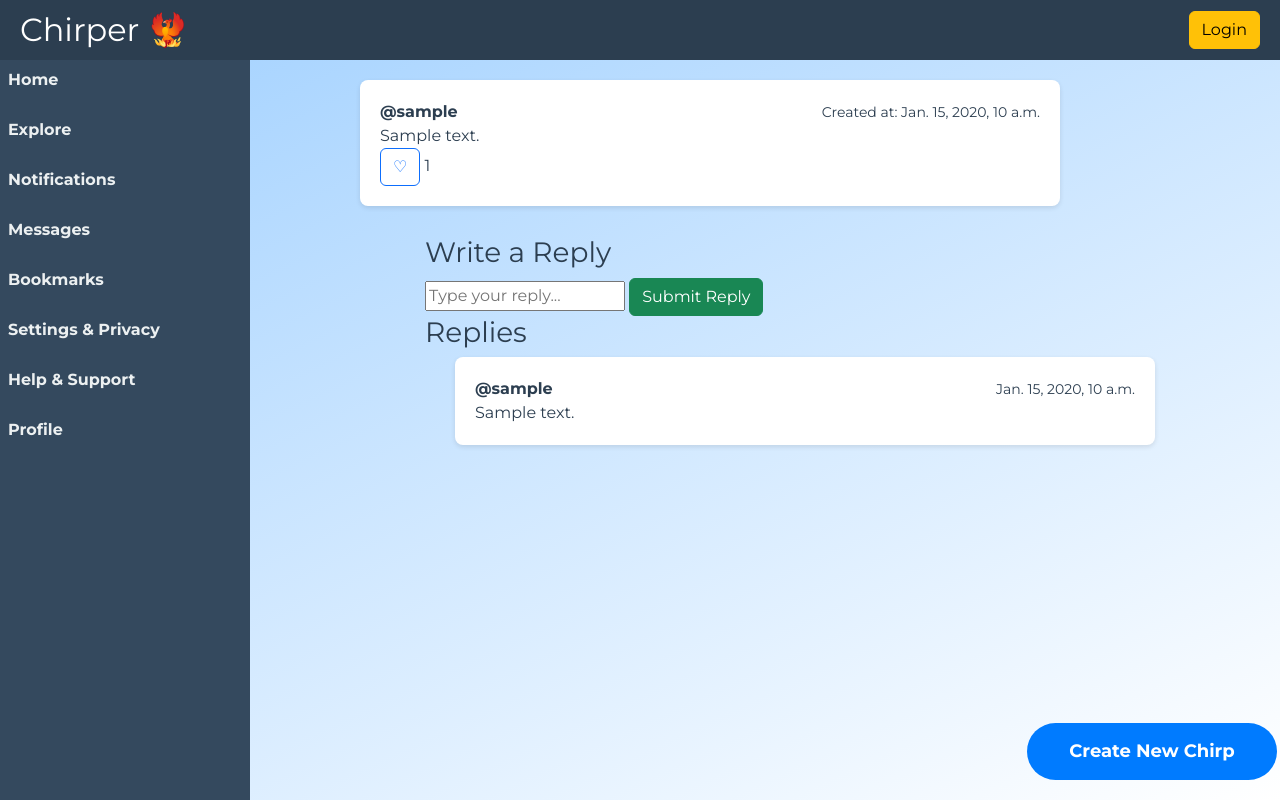
After one commit to andrewfynaardt/chirper, a Django app: page /chirper/chirper/1/replies/ in a window 1280 px wide. The commit adds this page. Run offline with Django 5.2, Linux system fonts and the light colour scheme; tables that the repository leaves empty hold one stand-in row (values such as "Sample post"); some libraries are stand-ins or nearby versions.

Commit message:
Last Changes

```diff
--- a/chirper/models.py
+++ b/chirper/models.py
@@ -79,6 +79,12 @@ class Reply(models.Model):
     content = models.TextField(max_length=280)
     created_at = models.DateTimeField(auto_now_add=True)
 
+    likes = models.ManyToManyField(User, related_name="liked_reply_chirps", blank=True)
+
+    # Function that returns the total number of likes
+    def total_reply_likes(self):
+        return self.likes.count()
+
     def __str__(self):
         return f"Reply by {self.user.user_name} to Chirp {self.chirp.id}"
 
--- a/chirper/templates/base.html
+++ b/chirper/templates/base.html
@@ -165,6 +165,39 @@
             cursor: pointer;
             transition: all 0.3s ease-in-out;
         }
+
+        /* Ensures the Parent Chirp and Replies are Stacked Correctly */
+        .reply-container {
+            display: flex;
+            flex-direction: column;
+            align-items: center;
+            gap: 20px;
+            width: 100%;
+            max-width: 800px;
+            margin: auto;
+        }
+
+        /* Styles the Parent Chirp */
+        .parent-chirp {
+            width: 100%;
+            max-width: 700px;
+        }
+
+        /* Styles the Reply Section */
+        .reply-section {
+            display: flex;
+            flex-direction: column;
+            width: 100%;
+            max-width: 700px;
+        }
+
+        /* Styles Each Individual Reply */
+        .reply-card {
+            width: 100%;
+            max-width: 700px;
+            margin-left: 30px;
+            /* Indents replies slightly */
+        }
     </style>
 </head>
 
--- /dev/null
+++ b/chirper/templates/replies.html
@@ -0,0 +1,66 @@
+{% extends "base.html" %}
+
+{% block content %}
+<div class="reply-container">
+    <!-- Parent Chirp -->
+    <div class="chirp-card parent-chirp">
+        <div class="row card-header">
+            <div class="col text-start">
+                <strong>@{{ chirp.user_id.username }}</strong>
+            </div>
+            <div class="col text-end">
+                <small>Created at: {{ chirp.created_time }}</small>
+            </div>
+        </div>
+        <div class="card-body">
+            <p class="card-text">{{ chirp.chirp_body }}</p>
+        </div>
+        <div class="row card-footer align-items-center">
+            <div class="col text-start">
+                <button class="btn like-btn-toggle
+                {% if request.user in chirp.likes.all %}btn-primary{% else %}btn-outline-primary{% endif %}"
+                    hx-post="{% url 'like_chirp' chirp.id %}" hx-trigger="click" hx-target="#like-count-{{ chirp.id }}"
+                    hx-swap="innerHTML" hx-headers='{"X-CSRFToken": "{{ csrf_token }}"}' data-chirp-id="{{ chirp.id }}">
+                    {% if request.user in chirp.likes.all %} ❤️ {% else %} ♡ {% endif %}
+                </button>
+                <span id="like-count-{{ chirp.id }}">{{ chirp.total_likes }}</span>
+            </div>
+        </div>
+    </div>
+
+    <!-- Reply Section -->
+    <div class="reply-section">
+        <!-- Reply Input Form -->
+        <div class="reply-form">
+            <h3>Write a Reply</h3>
+            <form method="POST" action="{% url 'reply_to_chirp' chirp.id %}">
+                {% csrf_token %}
+                <input type="text" name="content" placeholder="Type your reply..." required>
+                <button type="submit" class="btn btn-success">Submit Reply</button>
+            </form>
+        </div>
+
+        <!-- Replies List -->
+        <h3>Replies</h3>
+        {% for reply in chirp.replies.all %}
+        <div class="chirp-card reply-card">
+            <div class="row card-header">
+                <div class="col text-start">
+                    <strong>@{{ reply.user.username }}</strong>
+                </div>
+                <div class="col text-end">
+                    <small>{{ reply.created_at }}</small>
+                </div>
+            </div>
+            <div class="card-body">
+                <p class="card-text">{{ reply.content }}</p>
+            </div>
+
+        </div>
+        {% empty %}
+        <p>No replies yet.</p>
+        {% endfor %}
+    </div>
+</div>
+
+{% endblock %}
--- a/chirper/urls.py
+++ b/chirper/urls.py
@@ -8,7 +8,16 @@ Better maintainability, organization, and scalability then just having all URLs
 """
 
 from django.urls import path
-from .views import chirp_view, home, profile, like_chirp, still_dev
+from .views import (
+    chirp_view,
+    home,
+    profile,
+    like_chirp,
+    still_dev,
+    replies_page,
+    reply_to_chirp,
+    like_reply,
+)
 from django.shortcuts import render
 
 
@@ -21,7 +30,10 @@ urlpatterns = [
         lambda request: render(request, "success.html"),
         name="success",
     ),  # Success page
+    path("chirper/reply/like/<int:reply_id>/", like_reply, name="like_reply"),
     path("null/", still_dev, name="still_dev"),
     path("like/<int:chirp_id>/", like_chirp, name="like_chirp"),
     path("create/", chirp_view, name="chirp_view"),
+    path("chirper/<int:chirp_id>/replies/", replies_page, name="replies_page"),
+    path("chirper/reply/<int:chirp_id>/", reply_to_chirp, name="reply_to_chirp"),
 ]
--- a/chirper/views.py
+++ b/chirper/views.py
@@ -49,6 +49,14 @@ def chirp_view(request: HttpRequest):
 # New Views for Replies and Following Users
 
 
+def replies_page(request, chirp_id):
+    """
+    Replies page for chirps
+    """
+    chirp = get_object_or_404(Chirps, id=chirp_id)
+    return render(request, "replies.html", {"chirp": chirp})
+
+
 @login_required
 def reply_to_chirp(request, chirp_id):
     """
@@ -60,65 +68,8 @@ def reply_to_chirp(request, chirp_id):
         if content:
             Reply.objects.create(user=request.user, chirp=chirp, content=content)
     return redirect(
-        "chirp_detail", chirp_id=chirp.id
+        "replies_page", chirp_id=chirp.id
     )  # Ensure 'chirp_detail' exists in urls.py
-
-
-# @login_required
-# def follow_user(request, user_id):
-#     """
-#     Allows users to follow another user.
-#     """
-#     user_to_follow = get_object_or_404(User, id=user_id)
-#     if request.user != user_to_follow:
-#         UserFollowing.objects.get_or_create(
-#             user=request.user, following_user=user_to_follow
-#         )
-#     return redirect(
-#         "profile", username=user_to_follow.username
-#     )  # Ensure profile URL is correct
-
-
-# @login_required
-# def unfollow_user(request, user_id):
-#     """
-#     Allows users to unfollow another user.
-#     """
-#     user_to_unfollow = get_object_or_404(User, id=user_id)
-#     UserFollowing.objects.filter(
-#         user=request.user, following_user=user_to_unfollow
-#     ).delete()
-#     return redirect(
-#         "profile", username=user_to_unfollow.username
-#     )  # Ensure profile URL is correct
-
-
-# def profile_view(request, username):
-#     """
-#     Displays the profile page of a user, showing their chirps and follow stats.
-#     """
-#     profile_user = get_object_or_404(User, username=username)
-#     chirps = Chirps.objects.filter(user=profile_user).order_by("-created_at")
-#     followers_count = profile_user.followers.count()
-#     following_count = profile_user.following.count()
-#     is_following = (
-#         request.user.is_authenticated
-#         and UserFollowing.objects.filter(
-#             user=request.user, following_user=profile_user
-#         ).exists()
-#     )
-
-#     return render(
-#         request,
-#         "profile.html",
-#         {
-#             "profile_user": profile_user,
-#             "chirps": chirps,
-#             "followers_count": followers_count,
-#             "following_count": following_count,
-#             "is_following": is_following,
-#         },
-#     )
 
 
 def home(request):
@@ -142,3 +93,20 @@ def like_chirp(request, chirp_id):
         liked = True
 
     return JsonResponse(chirp.total_likes())
+
+
+@login_required
+def like_reply(request, reply_id):
+    """
+    Allows users to like/unlike a reply.
+    """
+    reply = get_object_or_404(Reply, id=reply_id)
+
+    if request.user in reply.likes.all():
+        reply.likes.remove(request.user)  # Unlike
+        liked = False
+    else:
+        reply.likes.add(request.user)  # Like
+        liked = True
+
+    return JsonResponse(reply.total_reply_likes())
```
Also changed, not shown: chirper/templates/chirper/partials/render_chirps.html (+7 -4 lines), chirper/migrations/0010_reply_likes.py (added), chirper/templates/chirper/partials/reply.html (deleted).
